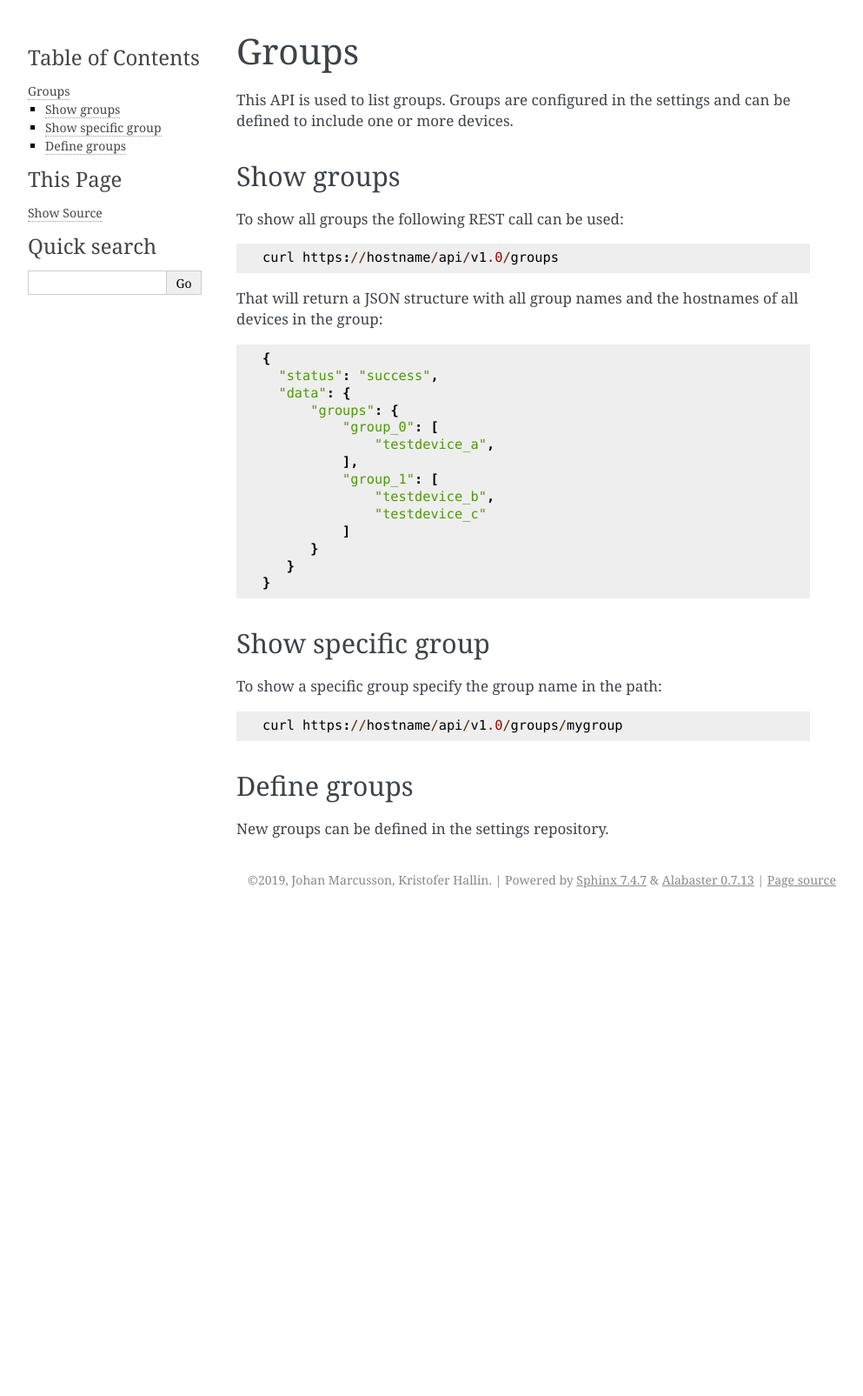
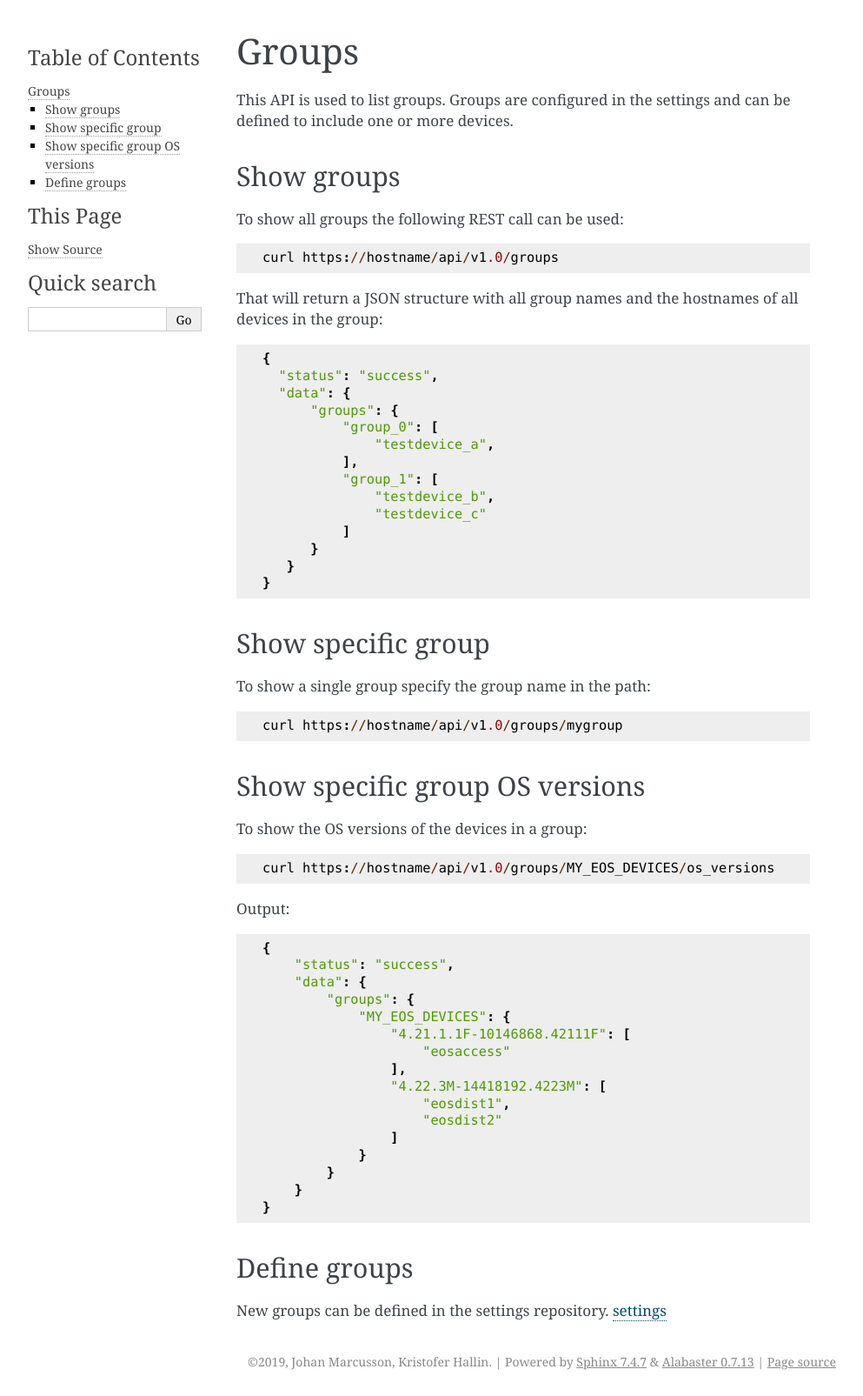
Before and after one commit to SUNET/cnaas-nms, a Sphinx documentation site: the page built from docs/apiref/groups.rst, in a window 1280 px wide. Shown: the whole page at 87% size, without its empty margins (148-1141 px from the left). Built offline with Sphinx 7.4.7, drawn with Linux system fonts in a browser that asks for light colours; before the commit the page ends 1051 px from its top, so only the background shows below that.

Commit message:
Add API docs for groups/<group_name>/os_version. Add link to settings repo ref from group API.

```diff
--- a/docs/apiref/groups.rst
+++ b/docs/apiref/groups.rst
@@ -36,14 +36,46 @@ and the hostnames of all devices in the group:
 Show specific group
 -------------------
 
-To show a specific group specify the group name in the path:
+To show a single group specify the group name in the path:
 
 ::
 
    curl https://hostname/api/v1.0/groups/mygroup
 
 
+Show specific group OS versions
+-------------------------------
+
+To show the OS versions of the devices in a group:
+
+::
+
+   curl https://hostname/api/v1.0/groups/MY_EOS_DEVICES/os_versions
+
+Output:
+
+::
+
+   {
+       "status": "success",
+       "data": {
+           "groups": {
+               "MY_EOS_DEVICES": {
+                   "4.21.1.1F-10146868.42111F": [
+                       "eosaccess"
+                   ],
+                   "4.22.3M-14418192.4223M": [
+                       "eosdist1",
+                       "eosdist2"
+                   ]
+               }
+           }
+       }
+   }
+
+
+
 Define groups
 -------------
 
-New groups can be defined in the settings repository.
+New groups can be defined in the settings repository. :ref:`settings_repo_ref`
--- a/docs/reporef/index.rst
+++ b/docs/reporef/index.rst
@@ -74,6 +74,8 @@ Additional variables available for distribution switches:
   of the infra_lo IP address on the device.
 
 All settings configured in the settings repository are also exposed to the templates.
+
+.. _settings_repo_ref:
 
 settings
 --------
```
